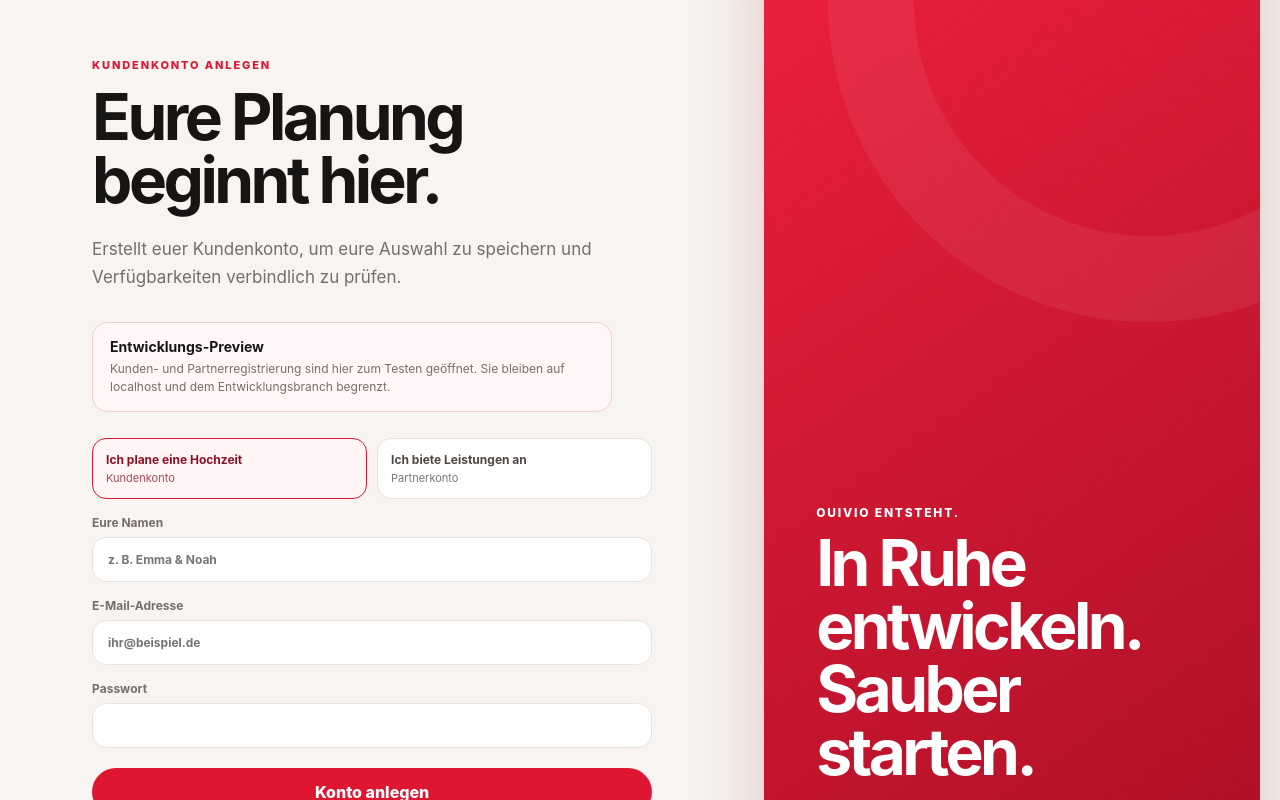
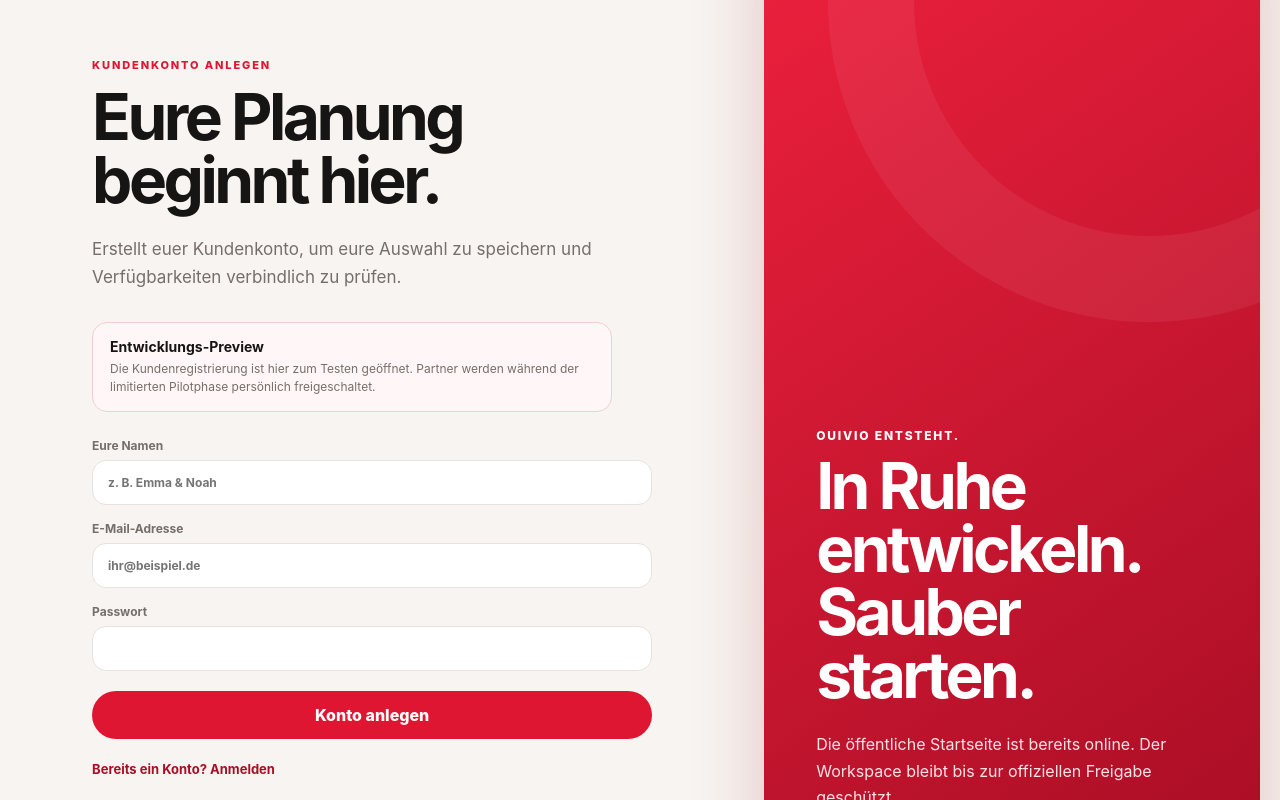
Before and after one commit to serdar-yamac/ouivio-website, a Next.js app: page /login in a window 1280 px wide. Both pictures are taken after a click on the button "Noch kein Konto? Jetzt starten". Shown: the part 130-930 px from the top of the page. Built offline with nearby package versions, Linux system fonts and the light colour scheme; no server answers.

Commit message:
Route providers through pilot approval

```diff
--- a/app/login/page.tsx
+++ b/app/login/page.tsx
@@ -8,7 +8,6 @@
 import { ensureAccountProfile, ensurePartnerProfile } from "../../lib/account";
 import { isFeaturePreviewHost } from "../../lib/feature-preview";
 import { isPartnerDemoAllowed } from "../../lib/partner-demo";
-import type { PartnerCategory } from "../../lib/partner-profile";
 import styles from "./login.module.css";
 
 export default function LoginPage() {
@@ -20,11 +19,8 @@
   const [partnerDemoAvailable, setPartnerDemoAvailable] = useState(false);
   const [registrationAvailable, setRegistrationAvailable] = useState(false);
   const [mode, setMode] = useState<"signin" | "signup">("signin");
-  const [accessIntent, setAccessIntent] = useState<"customer" | "partner" | null>(null);
   const [displayName, setDisplayName] = useState("");
-  const [accountType, setAccountType] = useState<"customer" | "partner">("customer");
-  const [city, setCity] = useState("");
-  const [category, setCategory] = useState<PartnerCategory>("location");
+  const [accountType] = useState<"customer" | "partner">("customer");
   const [success, setSuccess] = useState("");
 
   useEffect(() => {
@@ -34,9 +30,11 @@
     const previewRegistrationAvailable = isFeaturePreviewHost(demoUrl);
     setRegistrationAvailable(previewRegistrationAvailable);
     const intent = demoUrl.searchParams.get("intent");
-    if (previewRegistrationAvailable && (intent === "customer" || intent === "partner")) {
-      setAccountType(intent);
-      setAccessIntent(intent);
+    if (intent === "partner") {
+      window.location.replace("/#partner");
+      return;
+    }
+    if (previewRegistrationAvailable && intent === "customer") {
       setMode("signup");
     }
     if (demoUrl.searchParams.get("confirmed") === "1") {
@@ -75,7 +73,7 @@
           email,
           password,
           options: {
-            data: { account_type: accountType, display_name: displayName.trim(), ...(accountType === "partner" ? { city: city.trim(), category } : {}) },
+            data: { account_type: accountType, display_name: displayName.trim() },
             emailRedirectTo: `${window.location.origin}/login?confirmed=1`,
           },
         });
@@ -106,10 +104,10 @@
         <h1 id="login-title">{mode === "signup" ? accountType === "partner" ? "Euer Angebot beginnt hier." : "Eure Planung beginnt hier." : "Willkommen zurück."}</h1>
         <p className={styles.intro}>{mode === "signup" ? accountType === "partner" ? "Erstellt euer Partnerkonto. Danach richtet ihr Unternehmen, Leistungen, Pakete und Verfügbarkeit ein." : "Erstellt euer Kundenkonto, um eure Auswahl zu speichern und Verfügbarkeiten verbindlich zu prüfen." : "Meldet euch an, um eure persönliche Hochzeitsplanung fortzusetzen."}</p>
 
-        {registrationAvailable ? <div className={styles.previewNotice} role="status"><strong>Entwicklungs-Preview</strong><span>Kunden- und Partnerregistrierung sind hier zum Testen geöffnet. Sie bleiben auf localhost und dem Entwicklungsbranch begrenzt.</span></div> : <div className={styles.prelaunch} role="status"><strong>Registrierung noch nicht geöffnet</strong><span>Neue Kunden- und Partnerkonten werden erst zum offiziellen Start freigeschaltet.</span></div>}
+        {registrationAvailable ? <div className={styles.previewNotice} role="status"><strong>Entwicklungs-Preview</strong><span>Die Kundenregistrierung ist hier zum Testen geöffnet. Partner werden während der limitierten Pilotphase persönlich freigeschaltet.</span></div> : <div className={styles.prelaunch} role="status"><strong>Registrierung noch nicht geöffnet</strong><span>Neue Kundenkonten werden erst zum offiziellen Start freigeschaltet.</span></div>}
 
         <form className={styles.form} onSubmit={submit}>
-          {mode === "signup" && <>{!accessIntent && <div className={styles.accountTypeChoice} role="group" aria-label="Kontoart"><button aria-pressed={accountType === "customer"} onClick={() => setAccountType("customer")} type="button"><strong>Ich plane eine Hochzeit</strong><span>Kundenkonto</span></button><button aria-pressed={accountType === "partner"} onClick={() => setAccountType("partner")} type="button"><strong>Ich biete Leistungen an</strong><span>Partnerkonto</span></button></div>}<label>{accountType === "partner" ? "Unternehmensname" : "Eure Namen"}<input autoComplete="name" onChange={(event) => setDisplayName(event.target.value)} placeholder={accountType === "partner" ? "z. B. Gut Sonnenhof" : "z. B. Emma & Noah"} required value={displayName}/></label>{accountType === "partner" && <><label>Ort<input autoComplete="address-level2" onChange={(event) => setCity(event.target.value)} placeholder="z. B. Köln" required value={city}/></label><label>Anbieterart<select onChange={(event) => setCategory(event.target.value as PartnerCategory)} value={category}><option value="location">Location</option><option value="photography">Fotografie</option><option value="catering">Catering</option></select></label></>}</>}
+          {mode === "signup" && <label>Eure Namen<input autoComplete="name" onChange={(event) => setDisplayName(event.target.value)} placeholder="z. B. Emma & Noah" required value={displayName}/></label>}
           <label>E-Mail-Adresse<input autoComplete="email" onChange={(event) => setEmail(event.target.value)} placeholder="ihr@beispiel.de" required type="email" value={email}/></label>
           <label>Passwort<input autoComplete={mode === "signup" ? "new-password" : "current-password"} minLength={8} onChange={(event) => setPassword(event.target.value)} required type="password" value={password}/></label>
           {error && <p className={styles.error} role="alert">{error}</p>}
```
